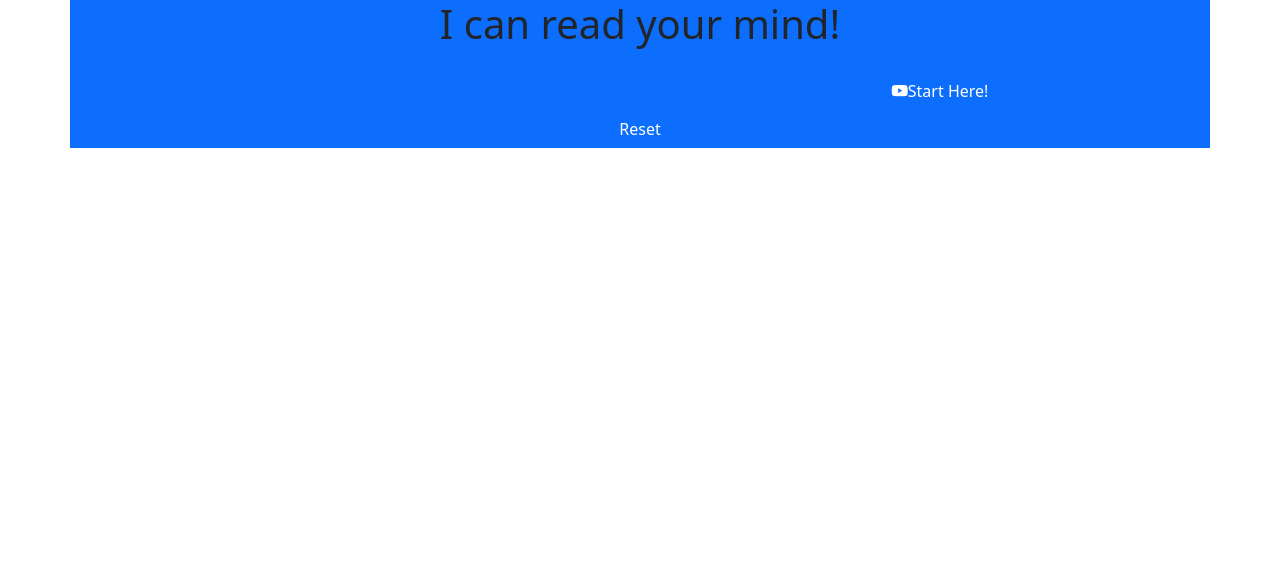
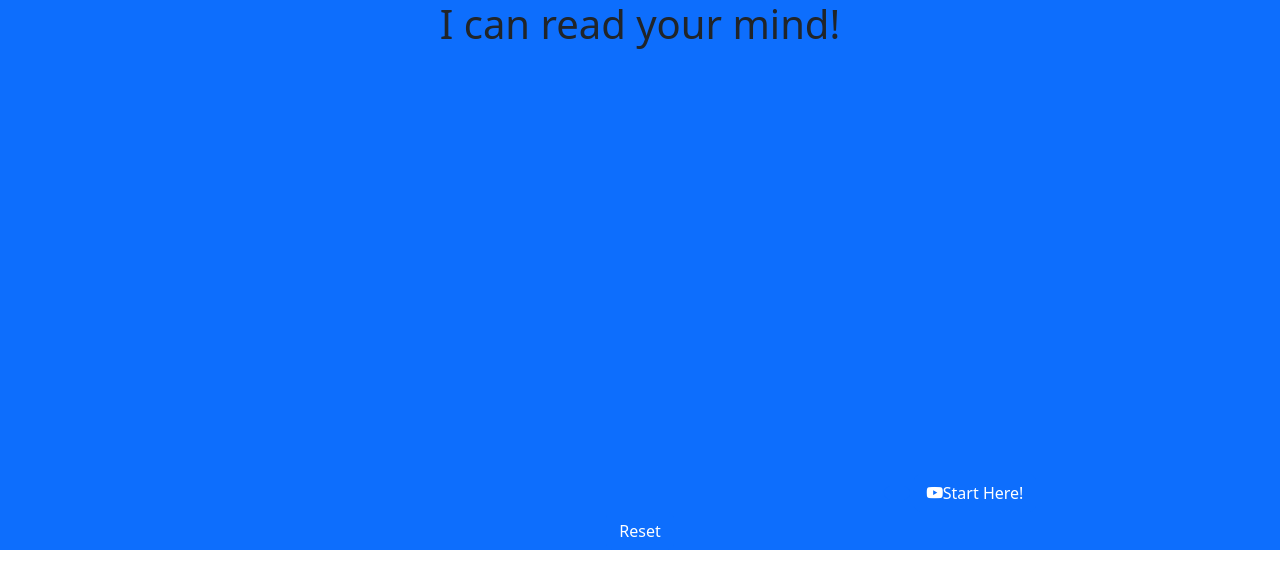
Before and after one commit to BellowingButcher/mindReader, a plain HTML site: page index.html in a window 1280 px wide. Drawn offline with nearby package versions, Linux system fonts and the light colour scheme.

Commit message:
re-writes pseudo in javascript file adds css file and class for h1 makeing html look a little better

```diff
--- a/index.html
+++ b/index.html
@@ -6,12 +6,13 @@
     <meta name="viewport" content="width=device-width, initial-scale=1.0">
     <link href="https://cdn.jsdelivr.net/npm/bootstrap@5.2.1/dist/css/bootstrap.min.css" rel="stylesheet" integrity="sha384-iYQeCzEYFbKjA/T2uDLTpkwGzCiq6soy8tYaI1GyVh/UjpbCx/TYkiZhlZB6+fzT" crossorigin="anonymous">
     <link rel="stylesheet" href="https://cdn.jsdelivr.net/npm/bootstrap-icons@1.9.1/font/bootstrap-icons.css">
+    <link rel="stylesheet" href="style.css">
     <title>Document</title>
 </head>
 <body>
-        <div class="container text-center bg-primary">
+        <div class="container-fluid text-center bg-primary">
             <div class="row">
-                <div class="col">
+                <div class="col-sm-12">
                         <h1 id="hdrText" class="text-break"></h1>
                 </div>
             </div>
--- a/main.js
+++ b/main.js
@@ -39,7 +39,7 @@ let numberSymbolArr = [];
 for (let i=0;i<=arr.length;i++) {
     //use my empty array to push my new array to
     //this was my attempt to make the list look good
-    numberSymbolArr.push('|' + i + '-' + arr[i] + '|');
+    numberSymbolArr.push('|' + i + '-' + arr[i] + '|\n');
     //display a number beside each symbol
     //each number is paired to the next symbol
     //i.e
@@ -106,7 +106,7 @@ let state = {
         },
         //page 6
         {
-            headerText: 'Your symbol is ' + arr[9] ,
+            headerText: 'Your symbol is ' + arr[9] , //This puts the symbol in the header
             nextBtn: '',//insert icon for button
             helpText:'',
             directText:'' ,
@@ -119,22 +119,18 @@ let state = {
 
 //declare currentPage as variable
 let pageNumber = state.currentPage;
-//declare array of pages with page objects
-// const pages = [page1, page2, page3, page4, page5];
-// pages[0] => page1
-// pages[1] => page2
 //function for original page
 function ogPage () {
     state.currentPage = 0;
-     // Set textcontent of headerText to state.pages[0].headerText
+     // Set textcontent of headerText to the current correct state page
     headText.textContent = state.pages[pageNumber].headerText;
-     // Set nextBtn text to state.pages[0].nextBtn text
+     // Set nextBtn text to the current page state key value
     nextButton.innerHTML = state.pages[pageNumber].nextBtn;
-     // Set helpText to state.pages[0].helpText
+     // Set helpText to the current page state key value
     helperText.textContent = state.pages[pageNumber].helpText;
-     // Set directText to state.pages[0].helpText
+     // Set directText to the current page state key value
     directerText.textContent = state.pages[pageNumber].directText;
-     // Set goBtn text to state.pages[0].goBtn text
+     // Set goBtn text to current page key value
     goButton.innerHTML = state.pages[pageNumber].goBtn;
 }
 //function for updateing page
@@ -154,37 +150,41 @@ function nextPage () {
 
 
 
-    // Set textcontent of headerText to state.pages[0].headerText
+    // Set textcontent of headerText to current page key value pair
     headText.textContent = state.pages[state.currentPage].headerText;
-    // Set nextBtn text to state.pages[0].nextBtn text
+    // Set nextBtn text to current page key value pair
     nextButton.innerHTML = state.pages[state.currentPage].nextBtn;
-    // Set helpText to state.pages[0].helpText
+    // Set helpText to current page key value pair
     helperText.textContent = state.pages[state.currentPage].helpText;
-    // Set directText to state.pages[0].helpText
+    // Set directText to current page key value pair
     directerText.textContent = state.pages[state.currentPage].directText;
-    // Set goBtn text to state.pages[0].goBtn text
+    // Set goBtn text to current page key value pair
     goButton.innerHTML = state.pages[state.currentPage].goBtn;
 
     }
     function previousPage () {
         state.currentPage -= 1;
-            // Set textcontent of headerText to state.pages[0].headerText
+            // Set textcontent of headerText to the current page key value pair
     headText.textContent = state.pages[state.currentPage].headerText;
-    // Set nextBtn text to state.pages[0].nextBtn text
+    // Set nextBtn text to current page key value pair
     nextButton.innerHTML = state.pages[state.currentPage].nextBtn;
-    // Set helpText to state.pages[0].helpText
+    // Set helpText to current page key value pair
     helperText.textContent = state.pages[state.currentPage].helpText;
-    // Set directText to state.pages[0].helpText
+    // Set directText to current page key value pair
     directerText.textContent = state.pages[state.currentPage].directText;
-    // Set goBtn text to state.pages[0].goBtn text
+    // Set goBtn text to current page key value pair
     goButton.innerHTML = state.pages[state.currentPage].goBtn;
 
     }
     //eventlistener to initialize page[0]
+    //changes state of page to page[0] when the dom is loaded
     document.addEventListener('DOMContentLoaded', () => {ogPage()});
     //add eventlistener to nextBtn
+    //runs nextPage function on click
     nextButton.addEventListener('click', nextPage);
     //add eventlistener to goBtn
+    //when go button is clicked on og page run nexPage
+    //when go button is clicked on any other page than og page then run the previous page function
     goButton.addEventListener('click', () => {
         console.log(state.currentPage);
         //if page number is 0 'first on in the array'
@@ -200,4 +200,5 @@ function nextPage () {
             return;
         }
     });
+    //adds an event listener to the reset button to change the pages state to pages[0]
     resetButton.addEventListener('click', ogPage);
--- /dev/null
+++ b/style.css
@@ -0,0 +1,6 @@
+#hdrText {
+    max-height: 450px;
+    min-height: 450px;
+    white-space: pre-line;
+    overflow: scroll;
+}
```
